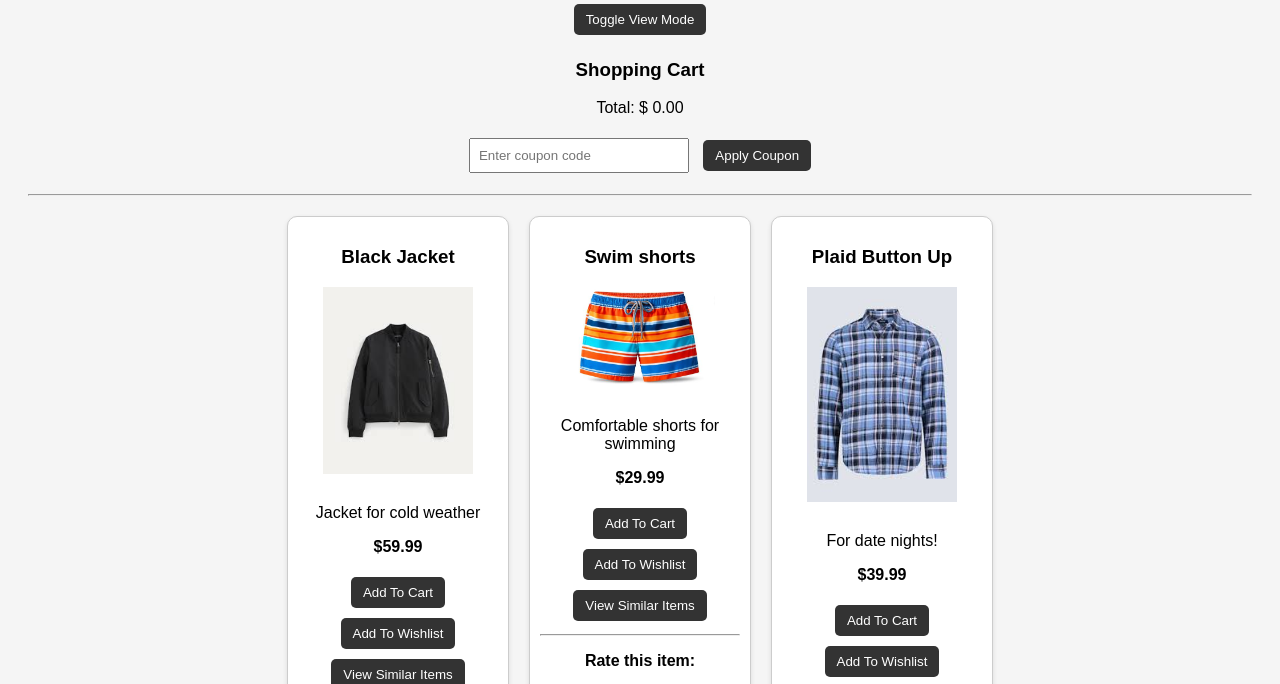
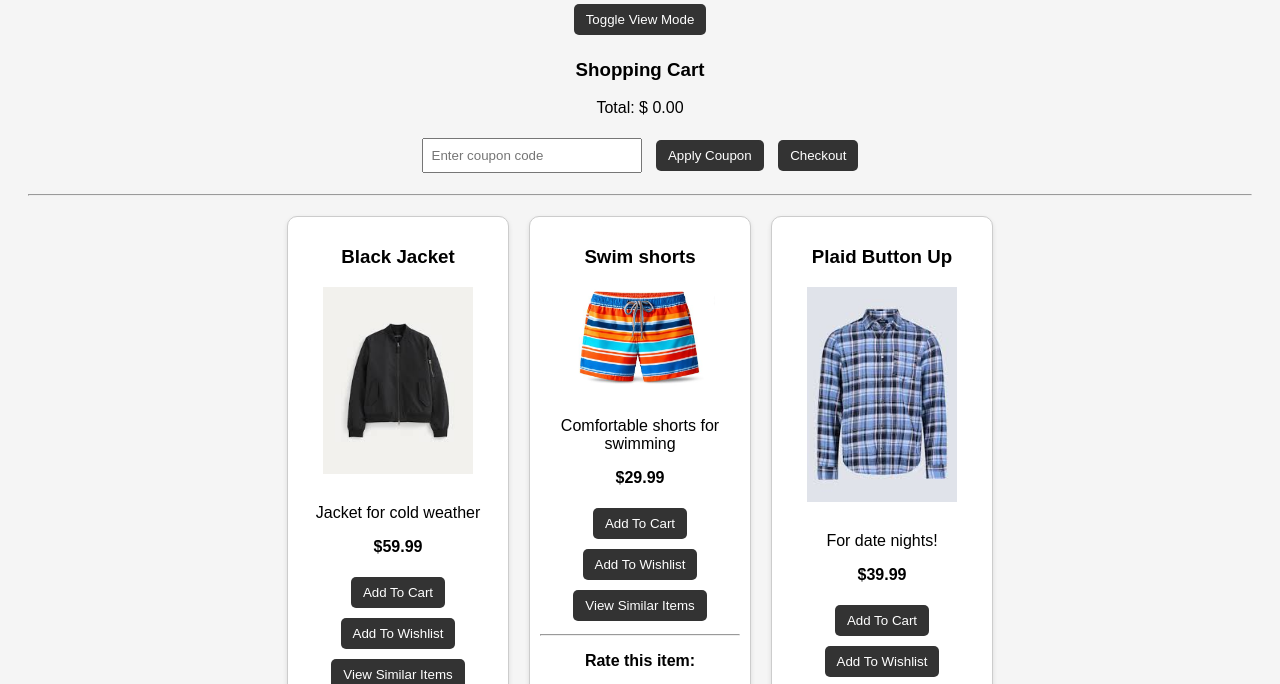
Before and after one commit to ronnydoan12345/thriftOnline, a plain HTML site: page home.html in a window 1280 px wide. Shown: the part 97-781 px from the top of the page. Drawn offline with Linux system fonts and the light colour scheme; no server answers.

Commit message:
added checkout button and functionality

```diff
--- a/app.js
+++ b/app.js
@@ -285,6 +285,7 @@ function addToWishlist(itemId) {
 function loadWishlist() {
   const userId = localStorage.getItem("currentUser");
 
+
   fetch(`http://localhost:4000/wishlist/${userId}`)
     .then(res => res.json())
     .then(data => {
@@ -407,3 +408,25 @@ function loadRecommendations(category) {
       });
     });
 }
+
+function checkout() {
+  if (cartTotal === 0) {
+    document.getElementById("message").innerText =
+      "Your cart is empty!";
+    return;
+  }
+
+  document.getElementById("message").innerText =
+    "Thank you for shopping at ThriftOnline!";
+
+  cartTotal = 0;
+  originalTotal = 0;
+  cart = [];
+
+  document.getElementById("cartTotal").textContent = "0.00";
+
+  const cartItems = document.getElementById("cartItems");
+  if (cartItems) {
+    cartItems.innerHTML = "";
+  }
+}
--- a/home.html
+++ b/home.html
@@ -18,6 +18,7 @@
   <span id="cartTotal">0.00</span>
 </p>
 
+
 <input
   type="text"
   id="couponCode"
@@ -27,7 +28,12 @@
   Apply Coupon
 </button>
 
+<button onclick="checkout()">
+  Checkout
+</button>
+
 <p id="couponMessage"></p>
+<p id="message"></p>
 
 <hr>
 
```
